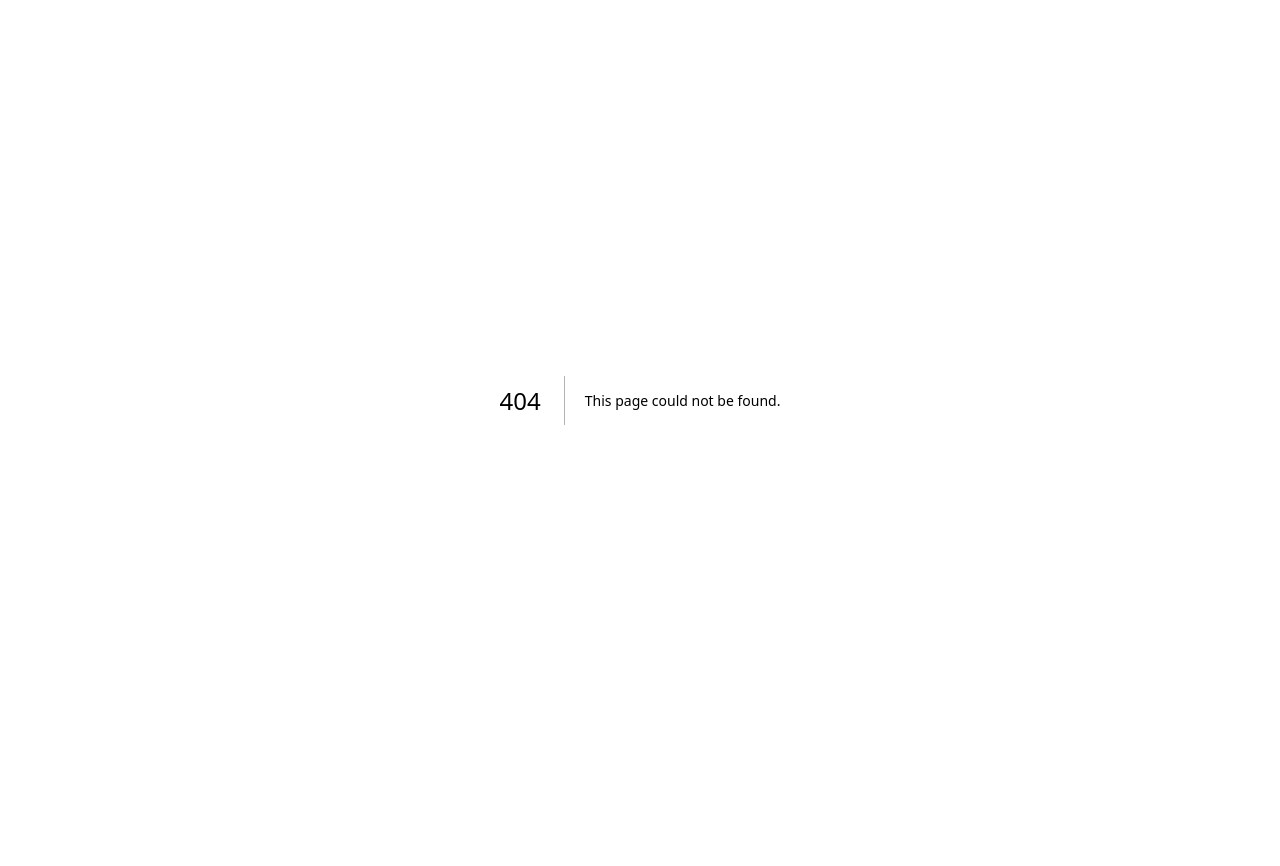
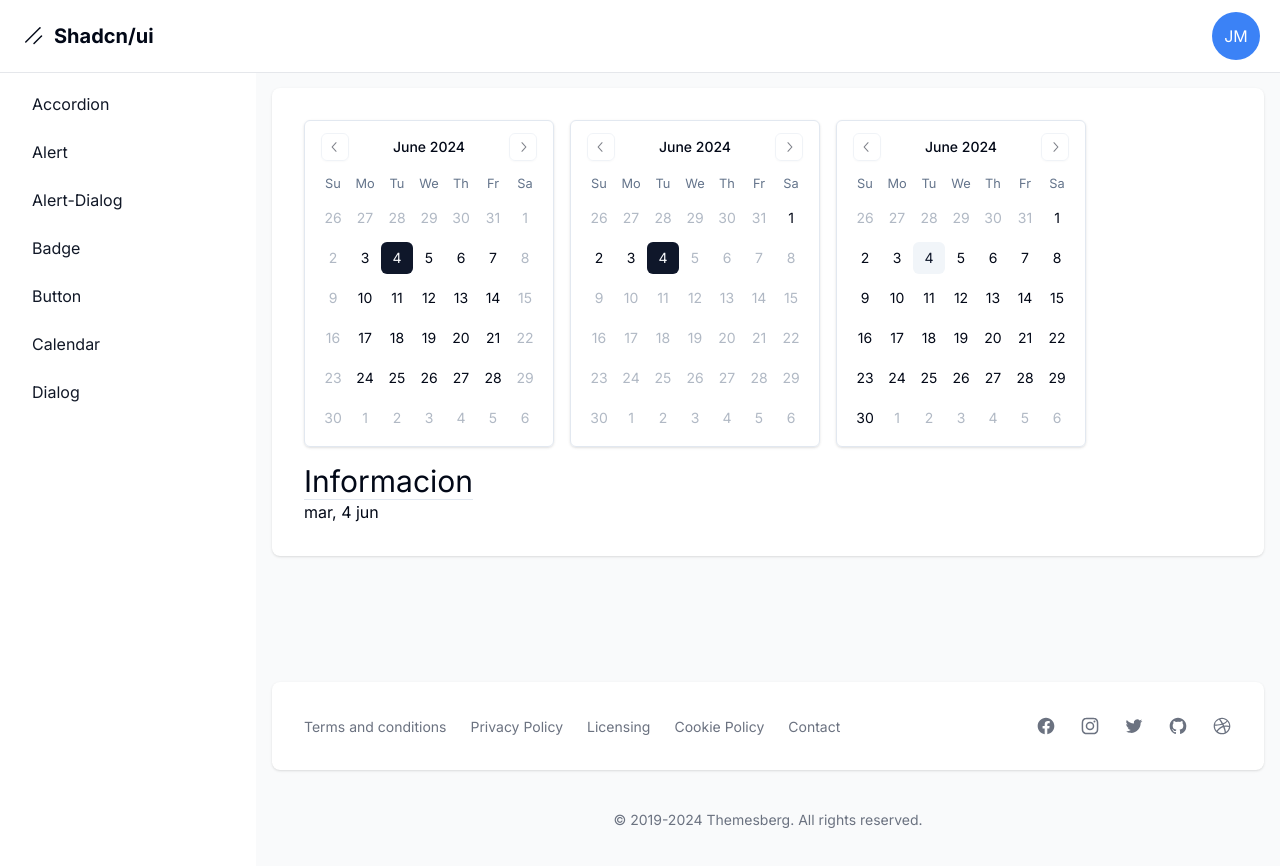
Before and after one commit to JairMontenegro/ShadCdnReview, a Next.js app: page /dashboard/calendar in a window 1280 px wide. Before the commit this address had no page. Shown: the top 866 px of the page. Before the commit the page ends 800 px from the top, so only its background shows below. Built offline with nearby package versions, Linux system fonts and the light colour scheme.

Commit message:
feat: calendar component added

```diff
--- a/package.json
+++ b/package.json
@@ -17,8 +17,10 @@
     "@radix-ui/react-slot": "^1.0.2",
     "class-variance-authority": "^0.7.0",
     "clsx": "^2.1.1",
+    "date-fns": "^3.6.0",
     "next": "14.2.3",
     "react": "^18",
+    "react-day-picker": "^8.10.1",
     "react-dom": "^18",
     "tailwind-merge": "^2.3.0",
     "tailwindcss-animate": "^1.0.7"
--- /dev/null
+++ b/src/app/dashboard/calendar/page.tsx
@@ -0,0 +1,49 @@
+"use client";
+
+import { useState } from "react";
+import { Calendar } from "@/components/ui/calendar";
+
+export default function CalendarPage() {
+  const [date, setDate] = useState<Date | undefined>(new Date());
+  const [multipleDates, setMultipleDates] = useState<Date[] | undefined>([]);
+
+  const smallDate = date?.toLocaleDateString("es-ES", {
+    weekday: "short",
+    day: "numeric",
+    month: "short",
+  });
+
+  return (
+    <div className="flex-col sm:flex-wrap sm:flex sm:flex-row gap-4">
+      <Calendar
+        mode="single"
+        selected={date}
+        onSelect={setDate}
+        className="rounded-md border shadow"
+        disabled={(date) => date.getDay() === 0 || date.getDay() === 6}
+      />
+      <Calendar
+        mode="single"
+        selected={date}
+        onSelect={setDate}
+        className="rounded-md border shadow"
+        disabled={(date) => date > new Date()}
+      />
+      <Calendar
+        mode="multiple"
+        selected={multipleDates}
+        onSelect={setMultipleDates}
+        className="rounded-md border shadow"
+      />
+
+      <div>
+        <h1 className="text-3xl">Informacion</h1>
+        <div className="border-b"></div>
+        <p>{smallDate}</p>
+        <p>
+          {multipleDates?.map((date) => date.toLocaleDateString()).join(", ")}
+        </p>
+      </div>
+    </div>
+  );
+}
--- a/src/app/dashboard/layout.tsx
+++ b/src/app/dashboard/layout.tsx
@@ -10,6 +10,7 @@
   { name: "alert-dialog", href: "alert-dialog" },
   { name: "dialog", href: "dialog" },
   { name: "badge", href: "badge" },
+  { name: "calendar", href: "calendar" },
 ].sort((a, b) => a.name.localeCompare(b.name));
 
 export default function DashboardLayout({
--- /dev/null
+++ b/src/components/ui/calendar.tsx
@@ -0,0 +1,72 @@
+"use client"
+
+import * as React from "react"
+import { ChevronLeftIcon, ChevronRightIcon } from "@radix-ui/react-icons"
+import { DayPicker } from "react-day-picker"
+
+import { cn } from "@/lib/utils"
+import { buttonVariants } from "@/components/ui/button"
+
+export type CalendarProps = React.ComponentProps<typeof DayPicker>
+
+function Calendar({
+  className,
+  classNames,
+  showOutsideDays = true,
+  ...props
+}: CalendarProps) {
+  return (
+    <DayPicker
+      showOutsideDays={showOutsideDays}
+      className={cn("p-3", className)}
+      classNames={{
+        months: "flex flex-col sm:flex-row space-y-4 sm:space-x-4 sm:space-y-0",
+        month: "space-y-4",
+        caption: "flex justify-center pt-1 relative items-center",
+        caption_label: "text-sm font-medium",
+        nav: "space-x-1 flex items-center",
+        nav_button: cn(
+          buttonVariants({ variant: "outline" }),
+          "h-7 w-7 bg-transparent p-0 opacity-50 hover:opacity-100"
+        ),
+        nav_button_previous: "absolute left-1",
+        nav_button_next: "absolute right-1",
+        table: "w-full border-collapse space-y-1",
+        head_row: "flex",
+        head_cell:
+          "text-muted-foreground rounded-md w-8 font-normal text-[0.8rem]",
+        row: "flex w-full mt-2",
+        cell: cn(
+          "relative p-0 text-center text-sm focus-within:relative focus-within:z-20 [&:has([aria-selected])]:bg-accent [&:has([aria-selected].day-outside)]:bg-accent/50 [&:has([aria-selected].day-range-end)]:rounded-r-md",
+          props.mode === "range"
+            ? "[&:has(>.day-range-end)]:rounded-r-md [&:has(>.day-range-start)]:rounded-l-md first:[&:has([aria-selected])]:rounded-l-md last:[&:has([aria-selected])]:rounded-r-md"
+            : "[&:has([aria-selected])]:rounded-md"
+        ),
+        day: cn(
+          buttonVariants({ variant: "ghost" }),
+          "h-8 w-8 p-0 font-normal aria-selected:opacity-100"
+        ),
+        day_range_start: "day-range-start",
+        day_range_end: "day-range-end",
+        day_selected:
+          "bg-primary text-primary-foreground hover:bg-primary hover:text-primary-foreground focus:bg-primary focus:text-primary-foreground",
+        day_today: "bg-accent text-accent-foreground",
+        day_outside:
+          "day-outside text-muted-foreground opacity-50  aria-selected:bg-accent/50 aria-selected:text-muted-foreground aria-selected:opacity-30",
+        day_disabled: "text-muted-foreground opacity-50",
+        day_range_middle:
+          "aria-selected:bg-accent aria-selected:text-accent-foreground",
+        day_hidden: "invisible",
+        ...classNames,
+      }}
+      components={{
+        IconLeft: ({ ...props }) => <ChevronLeftIcon className="h-4 w-4" />,
+        IconRight: ({ ...props }) => <ChevronRightIcon className="h-4 w-4" />,
+      }}
+      {...props}
+    />
+  )
+}
+Calendar.displayName = "Calendar"
+
+export { Calendar }
```
Also changed, not shown: 1 other file (tests, documents, lock files or other folders).
